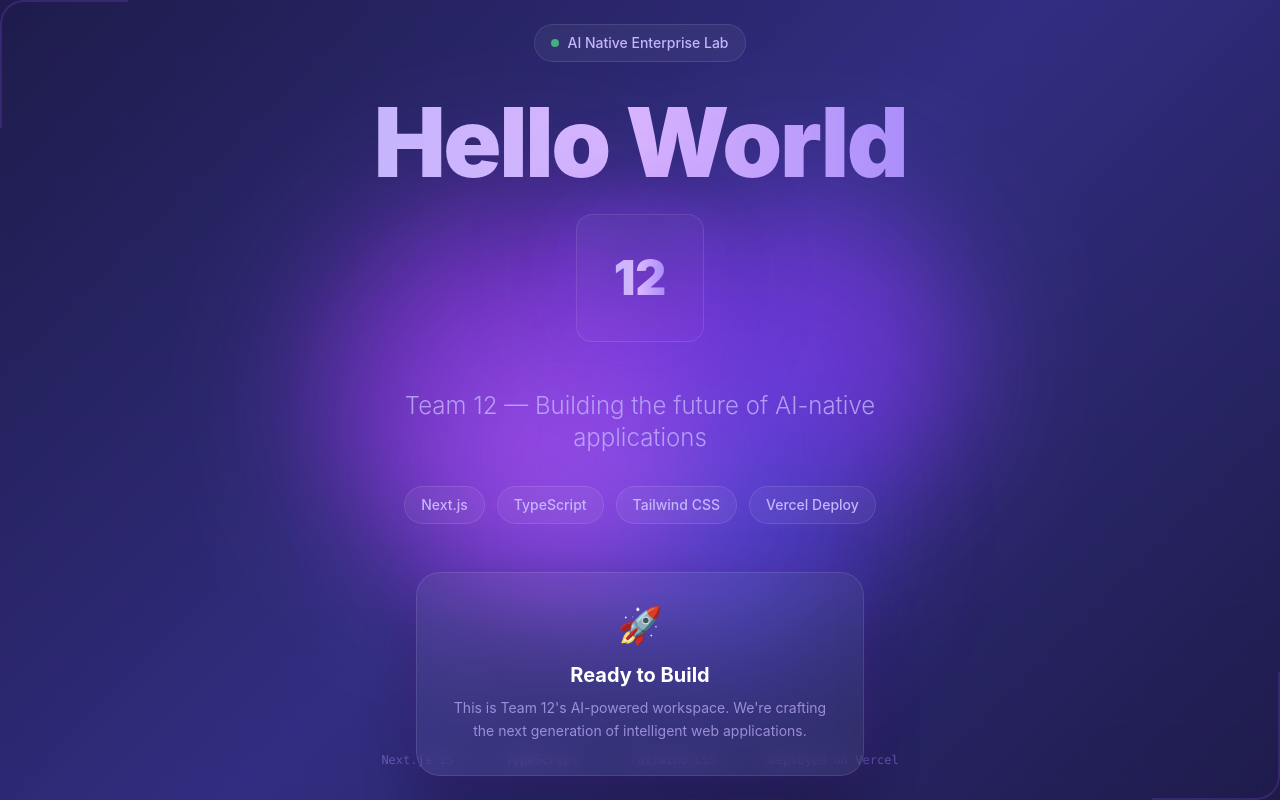
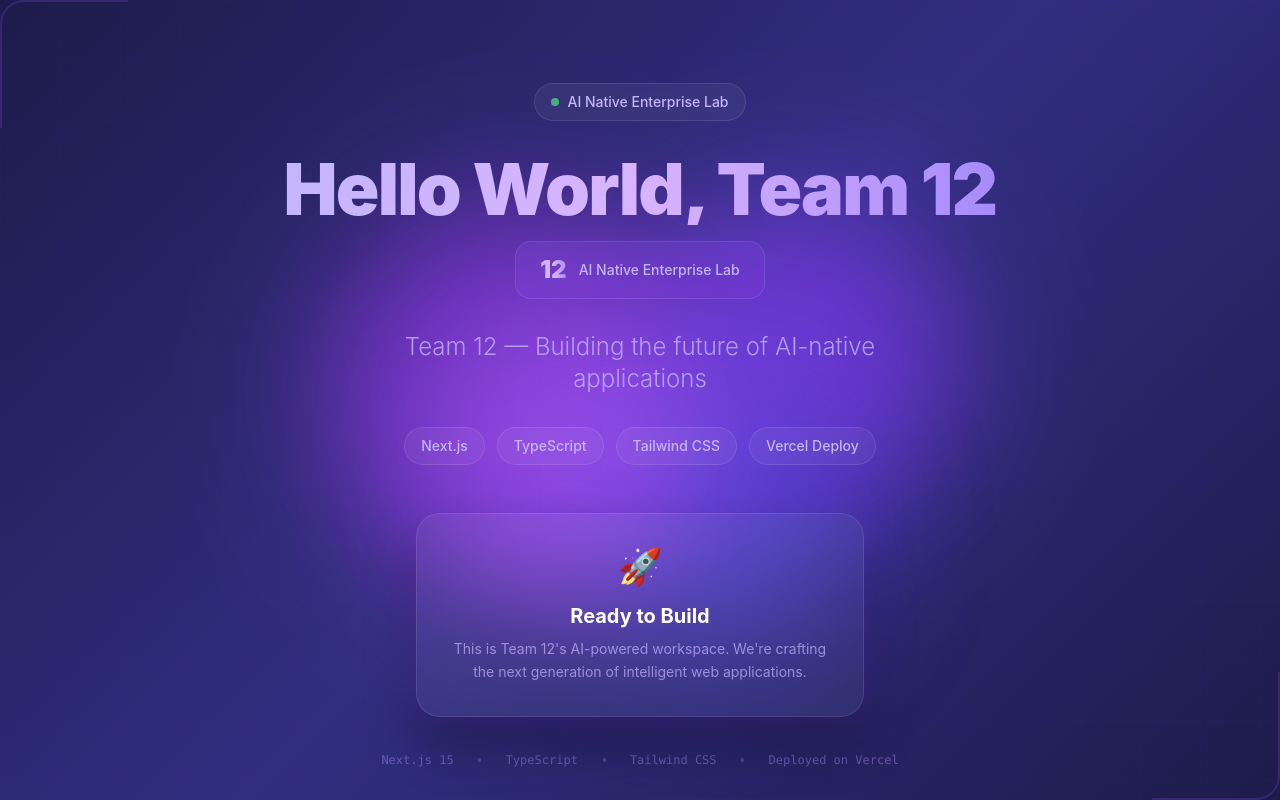
Before and after one commit to DigitalCoa-ch/ai-native-team-12, a Next.js app: page / in a window 1280 px wide. Built offline with nearby package versions, Linux system fonts and the light colour scheme.

Commit message:
Update main page: Hello World, Team 12

```diff
--- a/src/app/page.tsx
+++ b/src/app/page.tsx
@@ -21,14 +21,15 @@
         </div>
 
         {/* Main heading */}
-        <h1 className="text-6xl sm:text-7xl md:text-8xl font-black text-gradient mb-6 leading-tight tracking-tight">
-          Hello World
+        <h1 className="text-5xl sm:text-6xl md:text-7xl font-black text-gradient mb-4 leading-tight tracking-tight">
+          Hello World, Team 12
         </h1>
 
-        {/* Team number */}
-        <div className="mb-12">
-          <span className="inline-flex items-center justify-center w-32 h-32 rounded-2xl bg-gradient-to-br from-violet-500/20 to-purple-600/20 backdrop-blur-sm border border-white/10 glow">
-            <span className="text-5xl font-black text-gradient">12</span>
+        {/* Team badge */}
+        <div className="mb-8">
+          <span className="inline-flex items-center gap-3 px-6 py-3 rounded-2xl bg-gradient-to-br from-violet-500/20 to-purple-600/20 backdrop-blur-sm border border-white/10">
+            <span className="text-2xl font-black text-gradient">12</span>
+            <span className="text-sm text-violet-300 font-medium">AI Native Enterprise Lab</span>
           </span>
         </div>
 
```
